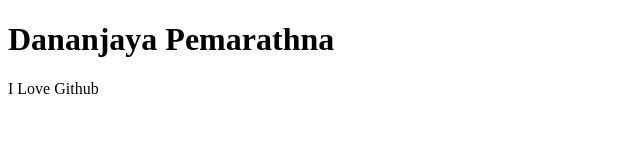
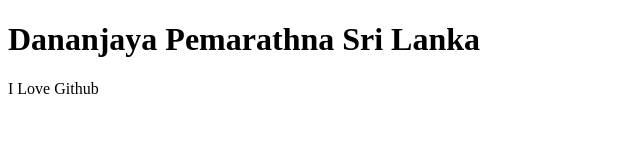
Before and after one commit to DananjayaPemarathna/youtube-test-dp, a plain HTML site: page index.html in a window 1280 px wide. Shown: the whole page, without its empty margins (0-640 px from the left). Drawn offline with Linux system fonts and the light colour scheme.

Commit message:
Update index.html add sri lanka into paragraph

```diff
--- a/index.html
+++ b/index.html
@@ -6,7 +6,7 @@
     <title>Document</title>
 </head>
 <body>
-    <h1>Dananjaya Pemarathna</h1>
+    <h1>Dananjaya Pemarathna Sri Lanka</h1>
     <p>
         I Love Github
     </p>
```
